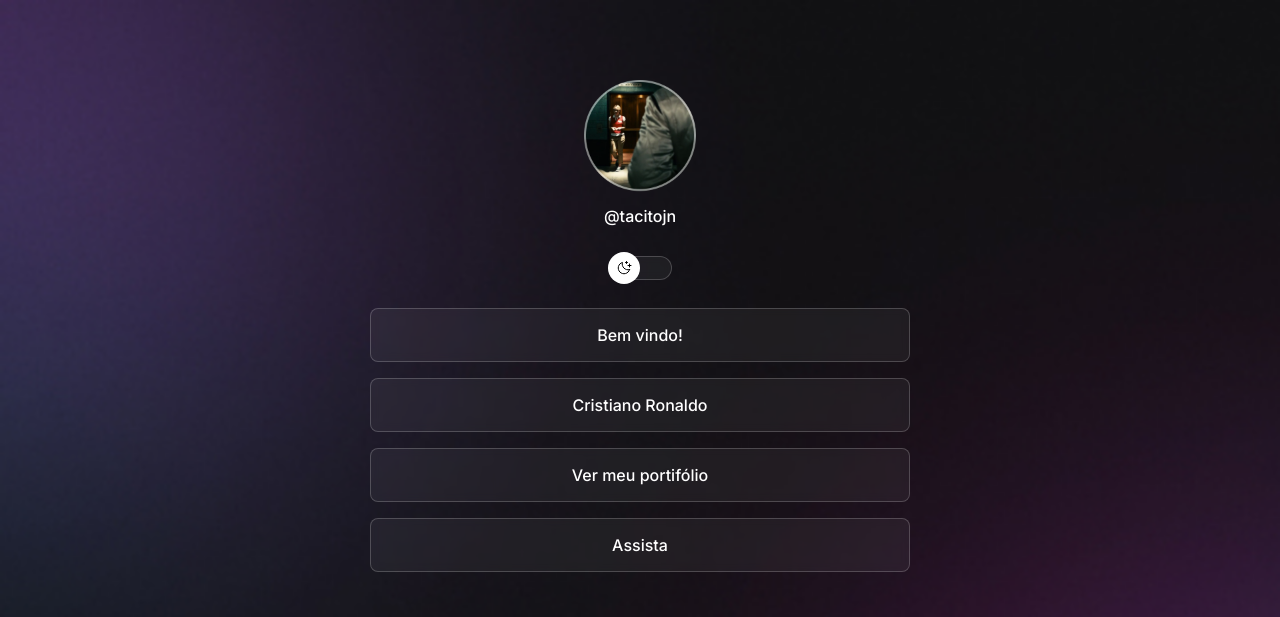
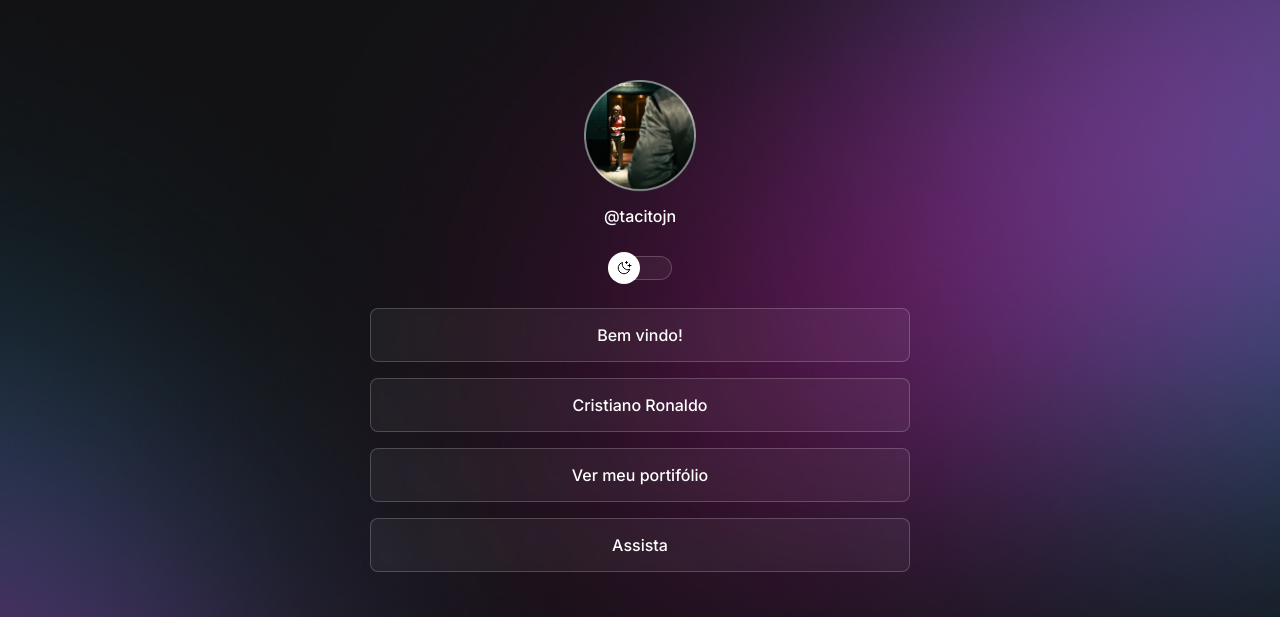
Before and after one commit to tacitojuno/Projeto-Front-End-Discover-, a plain HTML site: page index.html in a window 1280 px wide. Shown: the top 617 px of the page. Drawn offline with nearby package versions, Linux system fonts and the light colour scheme.

Commit message:
Mudança de background baseado em media queries

```diff
--- a/style.css
+++ b/style.css
@@ -34,6 +34,7 @@ body{
 
   /*background: color image repeat position/size*/
   background: var(--bg-url) no-repeat top center/cover;
+  height: 100vh;
 }
 
 body *{ /* todos os elementos */
@@ -167,3 +168,14 @@ footer{ /* rodapé */
   text-align: center;
   font-size: 14px;
 }
+
+/* Media Queries */
+@media (min-width: 700px){
+  :root{
+    --bg-url: url(./Imagens/bg-desktop.jpg);
+  }
+
+  .light{
+    --bg-url: url(./Imagens/bg-desktop-light.png);
+  }
+}
```
Also changed, not shown: Imagens/bg-desktop.jpg (added), Imagens/bg-desktoplight.jpg (added).
